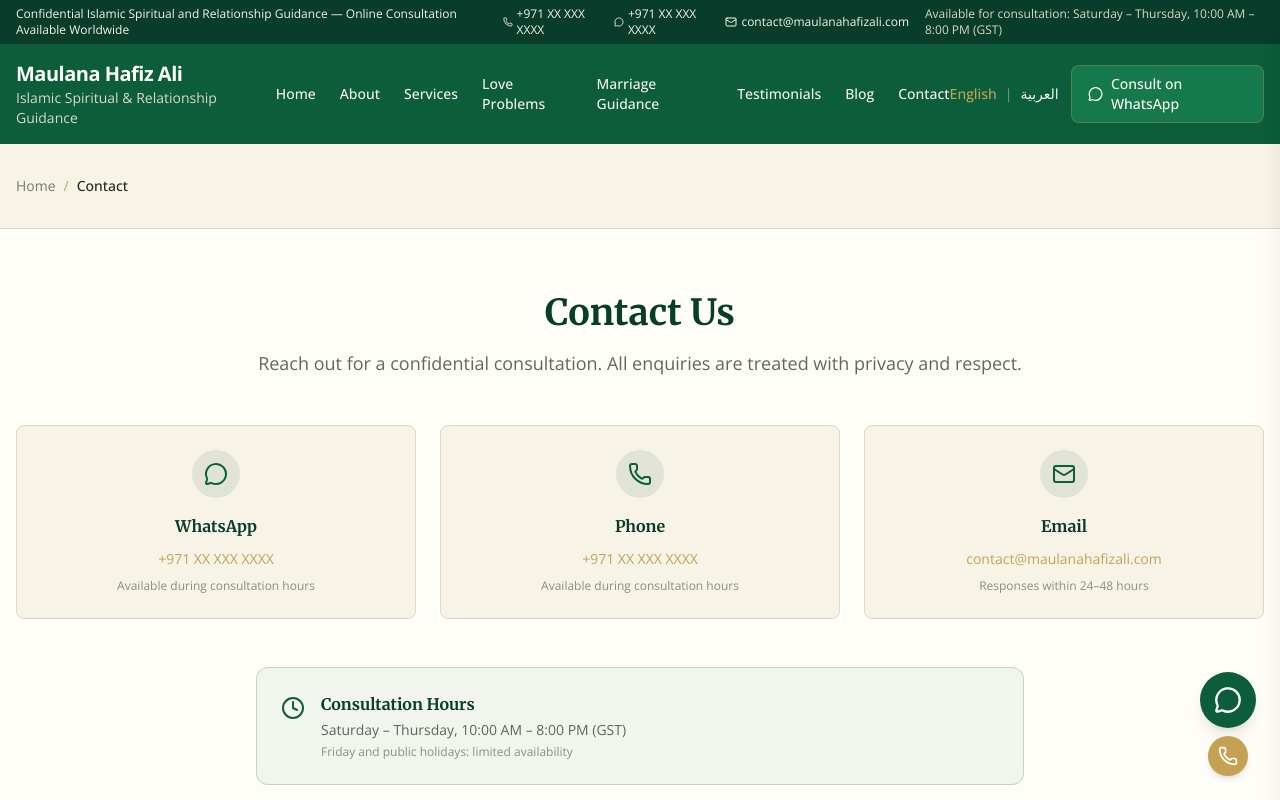
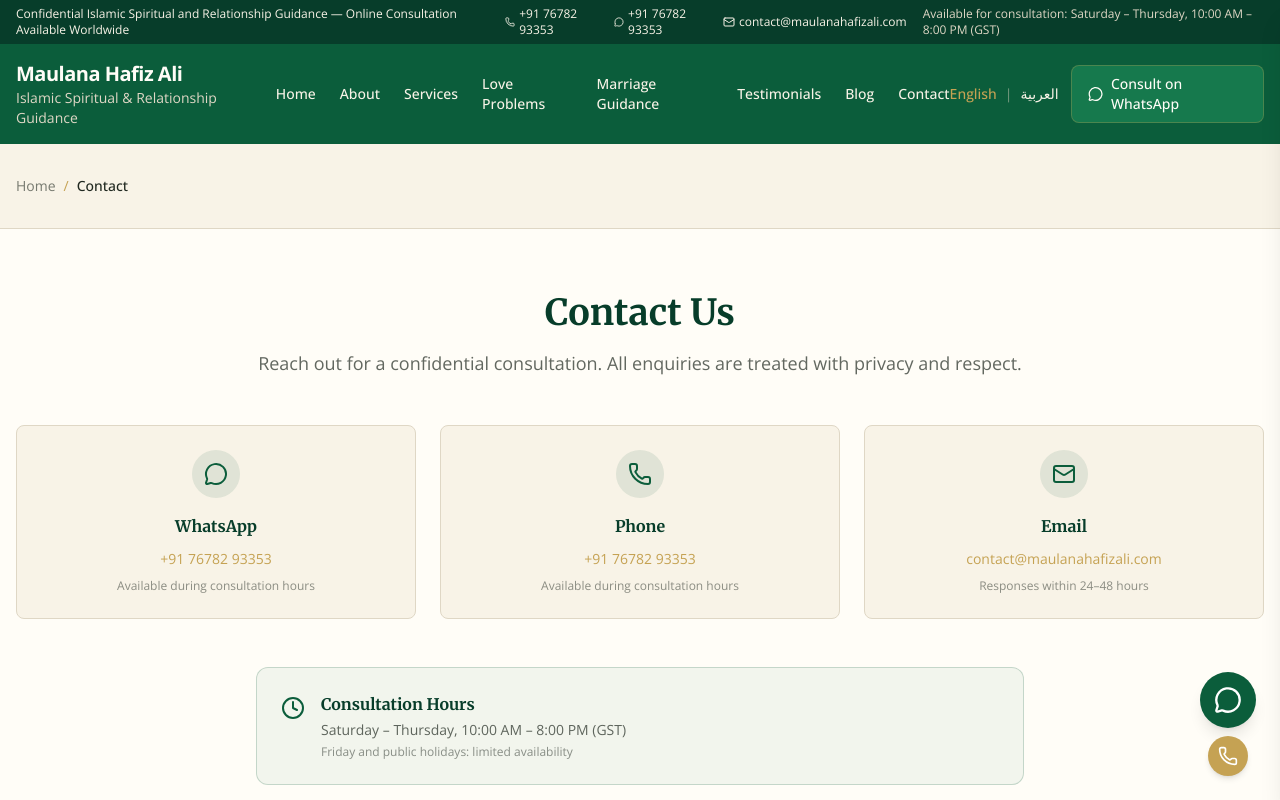
Before and after one commit to maulanahafizali1970-beep/Maulana-Hafiz-Ali, a Next.js app: page /contact in a window 1280 px wide. Shown: the top 800 px of the page. Built offline with nearby package versions, Linux system fonts and the light colour scheme.

Commit message:
Update WhatsApp number to +917678293353

```diff
--- a/src/app/contact/page.tsx
+++ b/src/app/contact/page.tsx
@@ -49,7 +49,7 @@ export default function ContactPage() {
                 rel="noopener noreferrer"
                 className="text-subtle-gold hover:text-deep-emerald text-sm transition-colors"
               >
-                +971 XX XXX XXXX
+                +91 76782 93353
               </a>
               <p className="text-dark-text/50 text-xs mt-2">Available during consultation hours</p>
             </div>
@@ -60,10 +60,10 @@ export default function ContactPage() {
               </div>
               <h3 className="font-bold text-dark-forest mb-2">Phone</h3>
               <a
-                href="tel:+971XXXXXXXXX"
+                href="tel:+917678293353"
                 className="text-subtle-gold hover:text-deep-emerald text-sm transition-colors"
               >
-                +971 XX XXX XXXX
+                +91 76782 93353
               </a>
               <p className="text-dark-text/50 text-xs mt-2">Available during consultation hours</p>
             </div>
--- a/src/app/faq/page.tsx
+++ b/src/app/faq/page.tsx
@@ -3,6 +3,7 @@ import Breadcrumbs from '@/components/Breadcrumbs';
 import FAQAccordion from '@/components/FAQAccordion';
 import CTASection from '@/components/CTASection';
 import { faqs } from '@/data/faqs';
+import { getWhatsAppUrl } from '@/lib/whatsapp';
 
 export const metadata: Metadata = {
   title: 'Frequently Asked Questions',
@@ -54,7 +55,7 @@ export default function FAQPage() {
             </p>
             <div className="flex flex-wrap gap-4 justify-center">
               <a
-                href="https://wa.me/971XXXXXXXXX"
+                href={getWhatsAppUrl()}
                 target="_blank"
                 rel="noopener noreferrer"
                 className="inline-flex items-center gap-2 bg-deep-emerald hover:bg-dark-forest text-white px-6 py-3 rounded-lg font-medium transition-colors"
--- a/src/components/CTASection.tsx
+++ b/src/components/CTASection.tsx
@@ -1,4 +1,5 @@
 import { MessageCircle, Phone, Mail } from 'lucide-react';
+import { getWhatsAppUrl, WHATSAPP_NUMBER } from '@/lib/whatsapp';
 
 interface CTASectionProps {
   heading: string;
@@ -20,7 +21,7 @@ export default function CTASection({ heading, text, availability }: CTASectionPr
         <p className="text-white/80 leading-relaxed">{text}</p>
         <div className="flex flex-col sm:flex-row items-center justify-center gap-3 pt-2">
           <a
-            href="https://wa.me/971XXXXXXXXX"
+            href={getWhatsAppUrl()}
             target="_blank"
             rel="noopener noreferrer"
             className="inline-flex items-center gap-2 px-6 py-3 bg-white text-deep-emerald rounded-lg hover:bg-soft-cream transition-colors font-medium text-sm"
@@ -29,7 +30,7 @@ export default function CTASection({ heading, text, availability }: CTASectionPr
             WhatsApp Now
           </a>
           <a
-            href="tel:+971XXXXXXXXX"
+            href={`tel:+${WHATSAPP_NUMBER}`}
             className="inline-flex items-center gap-2 px-6 py-3 border border-white/40 text-white rounded-lg hover:bg-white/10 transition-colors font-medium text-sm"
           >
             <Phone className="w-5 h-5" />
--- a/src/components/WhatsAppButton.tsx
+++ b/src/components/WhatsAppButton.tsx
@@ -1,5 +1,5 @@
 import { MessageCircle, Phone } from 'lucide-react';
-import { getWhatsAppUrl } from '@/lib/whatsapp';
+import { getWhatsAppUrl, WHATSAPP_NUMBER } from '@/lib/whatsapp';
 
 interface WhatsAppButtonProps {
   message?: string;
@@ -20,7 +20,7 @@ export default function WhatsAppButton({ message }: WhatsAppButtonProps) {
         <MessageCircle className="w-7 h-7 text-white" />
       </a>
       <a
-        href="tel:+971XXXXXXXXX"
+        href={`tel:+${WHATSAPP_NUMBER}`}
         className="w-10 h-10 rounded-full bg-subtle-gold hover:bg-subtle-gold/80 shadow-md flex items-center justify-center transition-colors"
         aria-label="Call for consultation"
       >
--- a/src/lib/whatsapp.ts
+++ b/src/lib/whatsapp.ts
@@ -1,5 +1,5 @@
 // WhatsApp configuration - update the number here to change globally
-export const WHATSAPP_NUMBER = '971XXXXXXXXX';
+export const WHATSAPP_NUMBER = '917678293353';
 
 export function getWhatsAppUrl(message?: string, number?: string): string {
   const phone = number || WHATSAPP_NUMBER;
--- a/src/messages/ar.json
+++ b/src/messages/ar.json
@@ -3,8 +3,8 @@
     "name": "مولانا حافظ علي",
     "tagline": "إرشاد روحي وعلائقي إسلامي",
     "announcement": "إرشاد روحي وعلائقي إسلامي سري — استشارة عبر الإنترنت متاحة في جميع أنحاء العالم",
-    "phone": "+971 XX XXX XXXX",
-    "whatsapp": "+971 XX XXX XXXX",
+    "phone": "+91 76782 93353",
+    "whatsapp": "+91 76782 93353",
     "email": "contact@maulanahafizali.com",
     "hours": "متاح للاستشارة: السبت – الخميس، 10:00 صباحاً – 8:00 مساءً (توقيت الخليج)",
     "copyright": "© 2026 مولانا حافظ علي. جميع الحقوق محفوظة."
--- a/src/messages/en.json
+++ b/src/messages/en.json
@@ -3,8 +3,8 @@
     "name": "Maulana Hafiz Ali",
     "tagline": "Islamic Spiritual & Relationship Guidance",
     "announcement": "Confidential Islamic Spiritual and Relationship Guidance — Online Consultation Available Worldwide",
-    "phone": "+971 XX XXX XXXX",
-    "whatsapp": "+971 XX XXX XXXX",
+    "phone": "+91 76782 93353",
+    "whatsapp": "+91 76782 93353",
     "email": "contact@maulanahafizali.com",
     "hours": "Available for consultation: Saturday – Thursday, 10:00 AM – 8:00 PM (GST)",
     "copyright": "© 2026 Maulana Hafiz Ali. All rights reserved."
```
